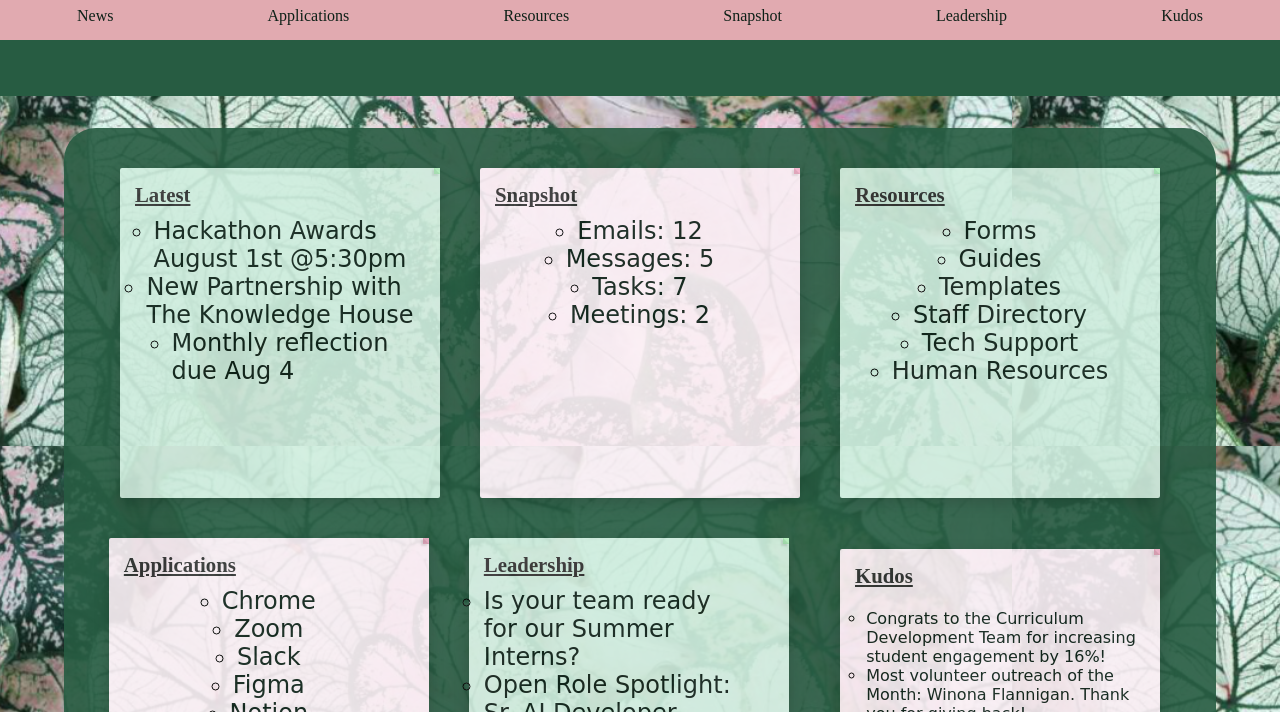
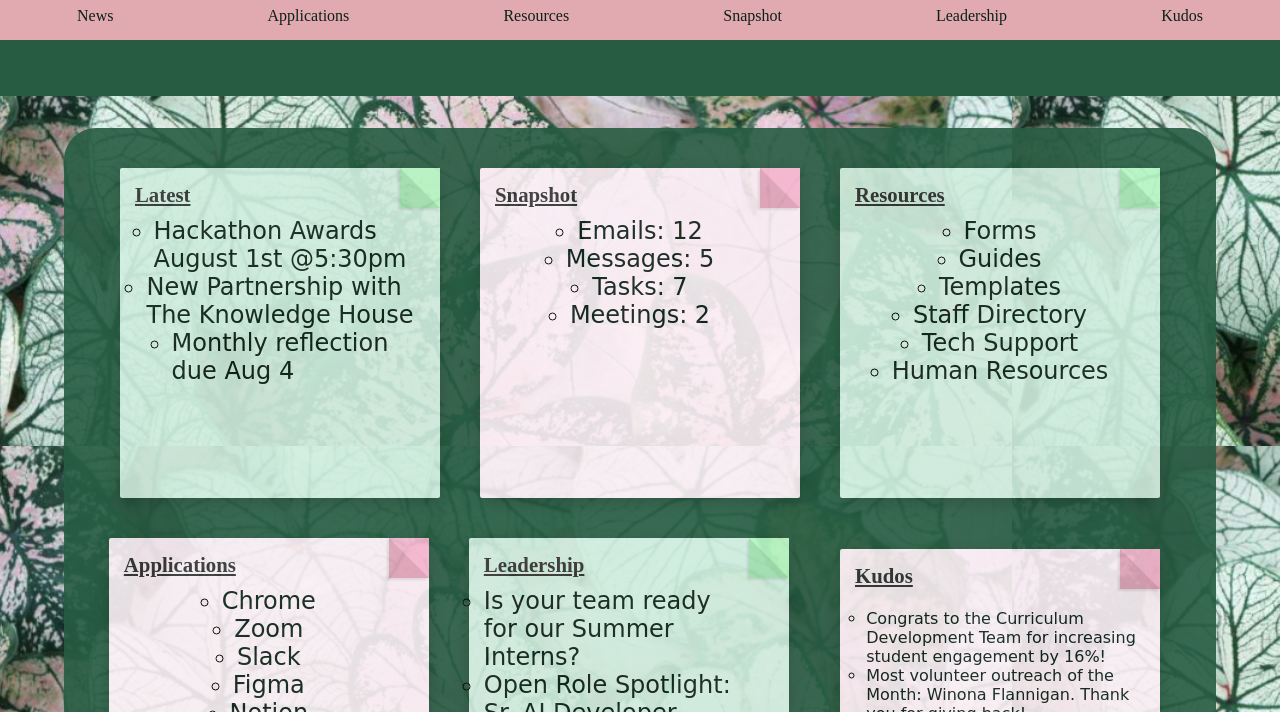
Before and after one commit to NikoLewis/clarity-dashboard, a plain HTML site: page index.html in a window 1280 px wide. Shown: the part 88-800 px from the top of the page. Drawn offline with Linux system fonts and the light colour scheme.

Commit message:
Fixed folded corner effect

```diff
--- a/style.css
+++ b/style.css
@@ -11,7 +11,6 @@ light pink #fbeff5 */
 
 #app {
     display: flex;
-    /* background-color: #fbeff5; */
     background-image: url(public/angel-wings.png);
     width: 100vw;
     flex-direction: column;
@@ -57,7 +56,6 @@ h3 {
     padding: 0;
     margin: 0;
 }
-
 ul {
     display: flex;
     list-style-type: none;
@@ -147,6 +145,7 @@ li > a {
     position: absolute;
     top: 0;
     right: 0;
+    border-width: 0 40px 40px 0;
     border-style: solid;
     border-color: #f0f0f0 #f0f0f0 #ccc #ccc;
     box-shadow: -2px 2px 2px rgba(0,0,0,0.1);
```
